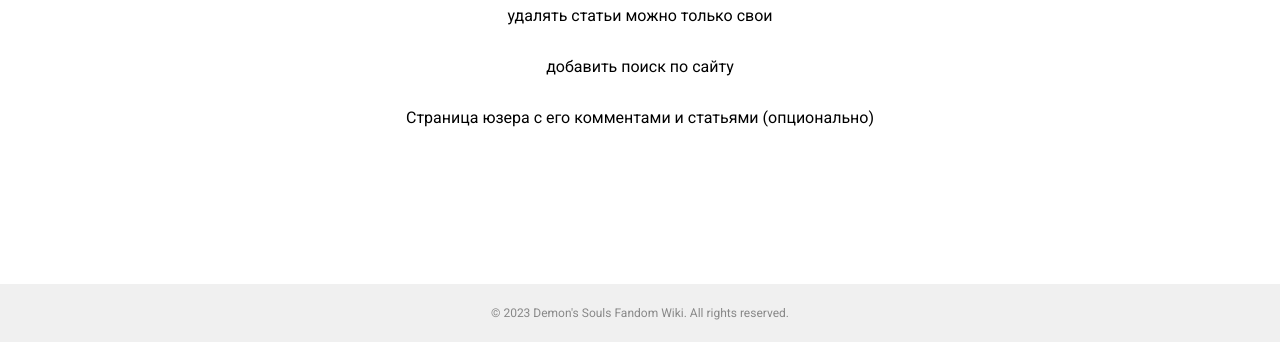
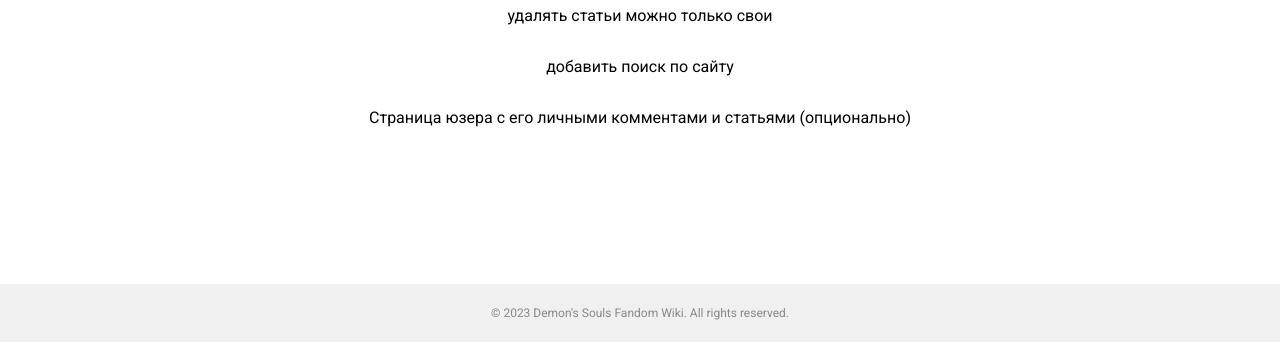
Before and after one commit to dstish/demonwiki, a Django app: page / in a window 1280 px wide. Shown: the part 458-800 px from the top of the page. Run offline with Django 4.2, Linux system fonts and the light colour scheme; a user stored in the database is signed in.

```diff
--- a/templates/home.html
+++ b/templates/home.html
@@ -45,7 +45,7 @@
     <P>добавить бан пользователей (админ права)</P>
     <P>удалять статьи можно только свои</P>
     <P>добавить поиск по сайту</P>
-    <P>Страница юзера с его комментами и статьями (опционально)</P>
+    <P>Страница юзера с его личными комментами и статьями (опционально)</P>
 </main>
 
 <footer>
```
